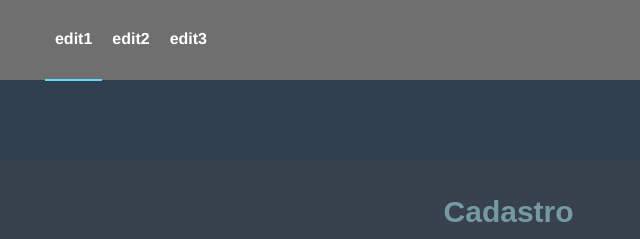
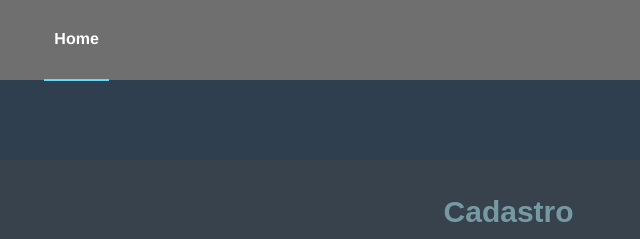
Before and after one commit to lalbuque/Banco-de-talentos, a website: page cadastro.html in a window 1280 px wide. Shown: the top 239 px of the page, 128-768 px from the left. Drawn offline with Linux system fonts and the light colour scheme.

Commit message:
alteração menu navegação login

```diff
--- a/cadastro.html
+++ b/cadastro.html
@@ -22,13 +22,7 @@
                 <nav class="navbar-header">
                     <ol class="link-nav-header">
                         <li class="active-navli-header">
-                            <a href="#" class="a-nav-header">edit1</a>
-                        </li>
-                        <li>
-                            <a href="#" class="a-nav-header">edit2</a>
-                        </li>
-                        <li>
-                            <a href="#" class="a-nav-header">edit3</a>
+                            <a href="#" class="a-nav-header">Home</a>
                         </li>
                     </ol>
                 </nav>
```
Also changed, not shown: login.html (+1 -7 lines).
